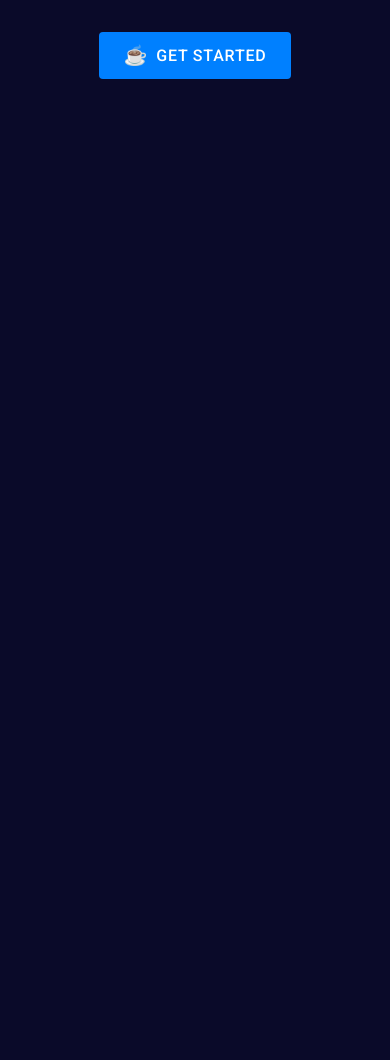
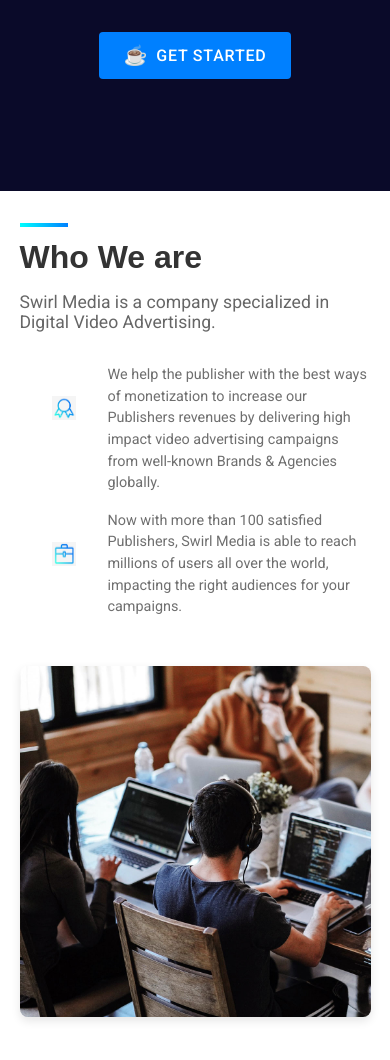
Before and after one commit to bhauhbbh/goldenmediacurve, a plain HTML site: page index.html in a window 390 px wide. Shown: the part 544-1604 px from the top of the page. Before the commit the page ends 844 px from the top, so only its background shows below. Drawn offline with Linux system fonts and the light colour scheme; a web font is replaced by a local one.

Commit message:
added who we are

```diff
--- a/index.html
+++ b/index.html
@@ -30,6 +30,27 @@
             <button>Get Started</button>
         </section>
         <!-- Additional sections can be added here -->
+        <section class="who-we-are">
+            <div class="content-wrapper">
+                <div class="content">
+                    <h2>Who We are</h2>
+                    <p class="intro">Swirl Media is a company specialized in Digital Video Advertising.</p>
+                    <div class="features">
+                        <div class="feature">
+                            <img src="assets/1.PNG" alt="Icon" class="icon">
+                            <p>We help the publisher with the best ways of monetization to increase our Publishers revenues by delivering high impact video advertising campaigns from well-known Brands & Agencies globally.</p>
+                        </div>
+                        <div class="feature">
+                            <img src="assets/2.PNG" alt="Icon" class="icon">
+                            <p>Now with more than 100 satisfied Publishers, Swirl Media is able to reach millions of users all over the world, impacting the right audiences for your campaigns.</p>
+                        </div>
+                    </div>
+                </div>
+                <div class="image">
+                    <img src="assets/about-4.jpg" alt="Team working on computers">
+                </div>
+            </div>
+        </section>
     </main>
     <script src="script.js"></script>
 </body>
--- a/styles.css
+++ b/styles.css
@@ -170,3 +170,115 @@
         margin: 1rem 0;
     }
 }
+
+/* Who We Are Section Styles */
+
+.who-we-are {
+    display: flex;
+    padding: 5rem 5%;
+    background-color: #ffffff;
+    color: #333333;
+    justify-content: center; /* Center the content horizontally */
+}
+
+.who-we-are .content-wrapper {
+    display: flex;
+    max-width: 1200px; /* Adjust this value as needed */
+    width: 100%;
+}
+
+.who-we-are .content {
+    flex: 1;
+    padding-right: 2rem;
+}
+
+.who-we-are h2 {
+    font-family: 'Gilroy', sans-serif;
+    font-size: 2.5rem;
+    font-weight: 900;
+    margin-bottom: 1rem;
+    position: relative;
+}
+
+.who-we-are h2::before {
+    content: '';
+    position: absolute;
+    top: -1rem;
+    left: 0;
+    width: 3rem;
+    height: 4px;
+    background: linear-gradient(to right, #00ffff, #0080ff);
+}
+
+.who-we-are .intro {
+    font-size: 1.2rem;
+    color: #666666;
+    margin-bottom: 2rem;
+}
+
+.who-we-are .feature {
+    display: flex;
+    align-items: flex-start;
+    margin-bottom: 1.5rem;
+}
+
+.who-we-are .icon {
+    width: 3.5rem;
+    height: 3.5rem;
+    margin: 2rem;
+    flex-shrink: 0;
+}
+
+.who-we-are .feature p {
+    font-size: 1.1rem;
+    line-height: 1.5;
+    color:#6f6f6f;
+}
+
+.who-we-are .image {
+    flex: 1;
+}
+
+.who-we-are .image img {
+    width: 100%;
+    height: auto;
+    border-radius: 8px;
+    box-shadow: 0 4px 10px rgba(0, 0, 0, 0.1);
+}
+
+/* Responsive styles for smaller screens */
+@media (max-width: 768px) {
+    .who-we-are {
+        padding: 3rem 5%;
+    }
+
+    .who-we-are .content-wrapper {
+        flex-direction: column;
+    }
+
+    .who-we-are .content {
+        padding-right: 0;
+        margin-bottom: 2rem;
+    }
+
+    .who-we-are h2 {
+        font-size: 2rem;
+    }
+
+    .who-we-are .intro {
+        font-size: 1.1rem;
+    }
+
+    .who-we-are .feature {
+        margin-bottom: 1rem;
+    }
+
+    .who-we-are .icon {
+        width: 1.5rem;
+        height: 1.5rem;
+    }
+
+    .who-we-are .feature p {
+        font-size: 0.9rem;
+    }
+}
```
Also changed, not shown: repopack-output.txt.
